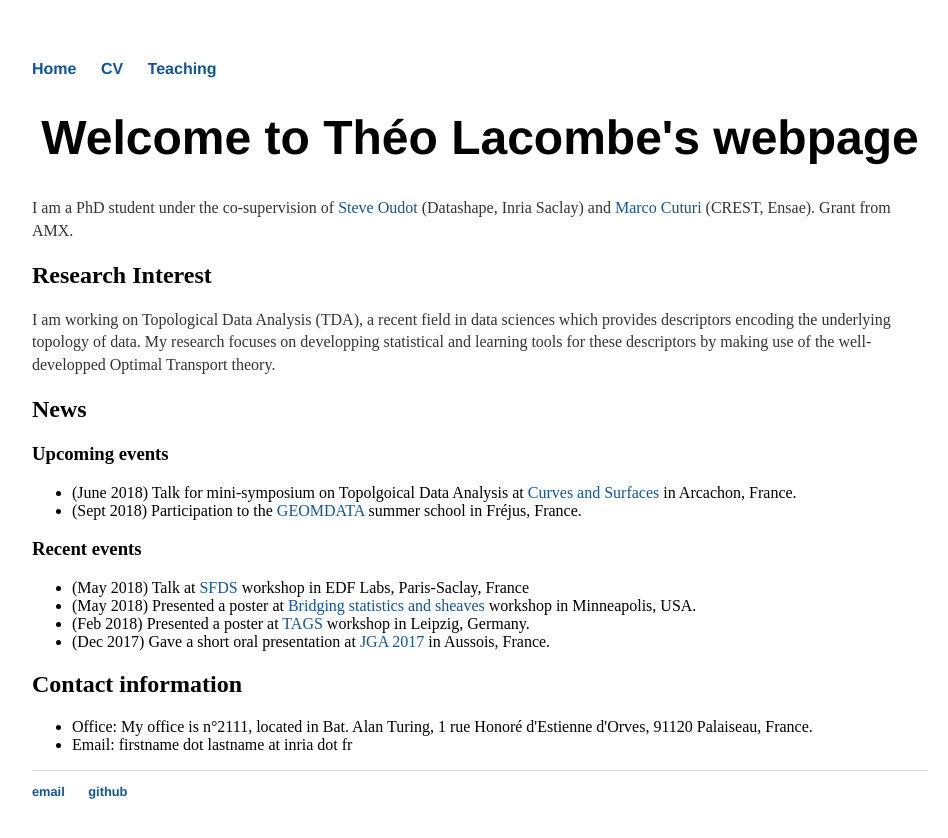
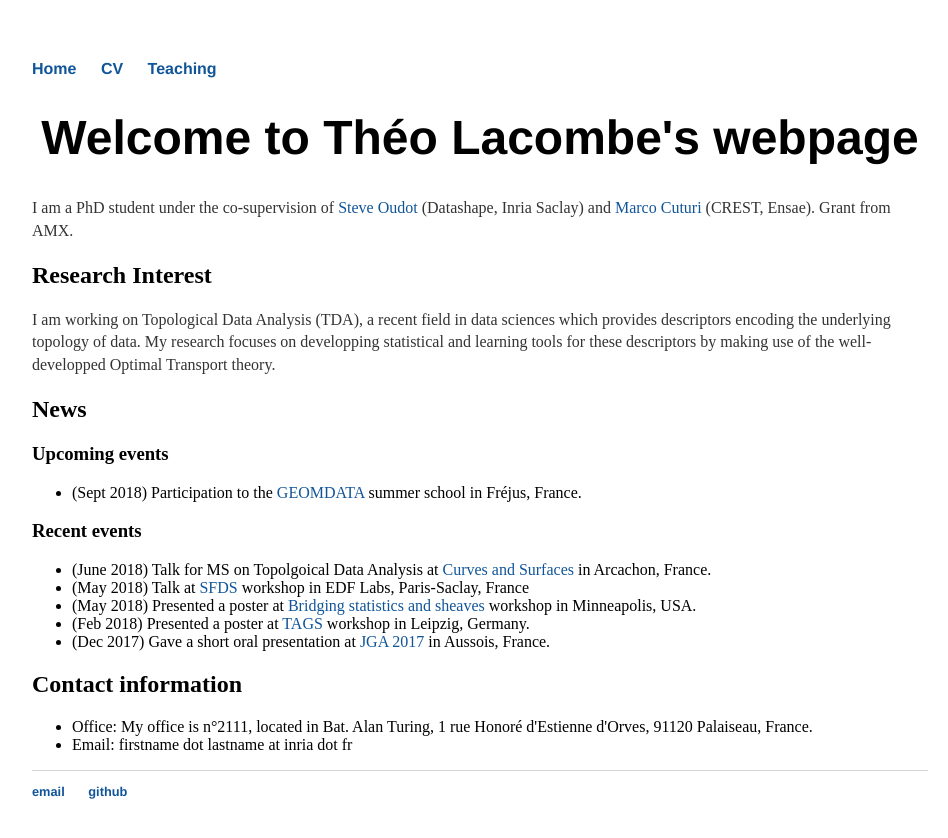
Before and after one commit to tlacombe/tlacombe.github.io, a Jekyll site: the page built from index.html, in a window 1280 px wide. Shown: the top 838 px of the page, without its empty margins (160-1108 px from the left). Built offline with Jekyll 4.4.1, drawn with Linux system fonts in a browser that asks for light colours.

Commit message:
updated events

```diff
--- a/index.html
+++ b/index.html
@@ -14,12 +14,12 @@ title: Theo Lacombe's webpage
     <h2> News </h2>
 	<h3> Upcoming events</h3>
 	<ul>
-		<li> (June 2018) Talk for mini-symposium on Topolgoical Data Analysis at <a href="https://cs2018.sciencesconf.org/">Curves and Surfaces</a> in Arcachon, France.</li>
 		<li> (Sept 2018) Participation to the <a href="https://geomdata.sciencesconf.org/">GEOMDATA</a> summer school in Fréjus, France.</li>
 	</ul>
 
         <h3> Recent events </h3>
 	<ul>
+		<li> (June 2018) Talk for MS on Topolgoical Data Analysis at <a href="https://cs2018.sciencesconf.org/">Curves and Surfaces</a> in Arcachon, France.</li>
 		<li> (May 2018) Talk at <a href="http://jds2018.sfds.asso.fr/index.html">SFDS</a> workshop in EDF Labs, Paris-Saclay, France </li>
 		<li> (May 2018) Presented a poster at <a href="https://www.ima.umn.edu/2017-2018/SW5.21-25.18">Bridging statistics and sheaves</a> workshop in Minneapolis, USA.</li>
 		<li> (Feb 2018) Presented a poster at <a href="https://www.mis.mpg.de/calendar/conferences/2018/tags2018.html"> TAGS</a> workshop in Leipzig, Germany.</li>
```
